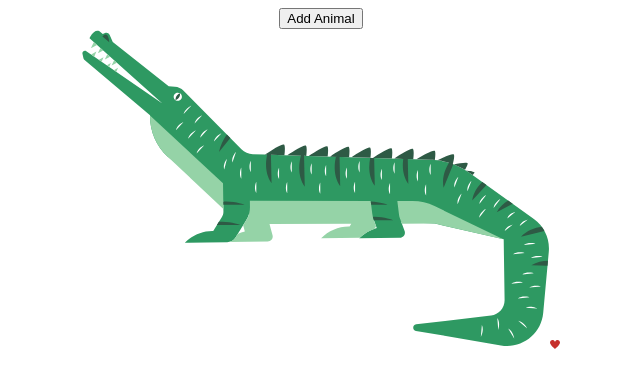
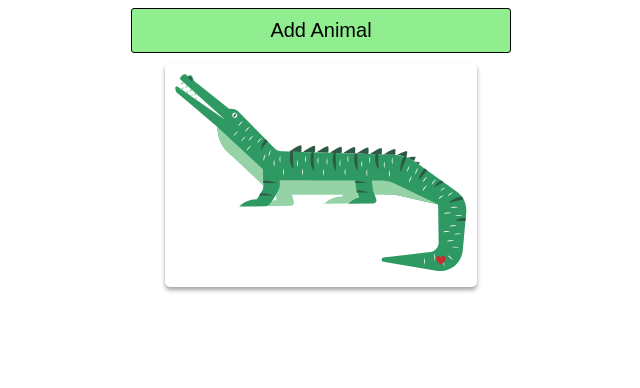
Before and after one commit to Court534/animals, a React (Create React App) app: page / in a window 1280 px wide. Both pictures are taken after a click on the button "Add Animal". Shown: the top 388 px of the page, without its empty margins (319-959 px from the left). Built offline with nearby package versions, Linux system fonts and the light colour scheme.

Commit message:
Finished the css styling

```diff
--- a/src/AnimalShow.css
+++ b/src/AnimalShow.css
@@ -0,0 +1,17 @@
+.animal-show {
+  position: relative;
+  padding: 10px;
+  margin: 10px;
+  border-radius: 5px;
+  box-shadow: 0px 3px 4px rgb(164, 164, 164);
+}
+
+.animal {
+  height: 200px;
+}
+
+.heart {
+  position: absolute;
+  bottom: 10%;
+  right: 10%;
+}
--- a/src/AnimalShow.js
+++ b/src/AnimalShow.js
@@ -25,12 +25,12 @@
   }
 
   return (
-  <div onClick={handleClick}>
-    <img
+  <div className='animal-show' onClick={handleClick}>
+    <img className='animal'
       src={svgMap[type]}
       alt={type}
       />
-    <img
+    <img className='heart'
       src={heart}
       alt="heart"
       style={{ width: 10 + 10 * clicks + 'px' }}
--- a/src/App.css
+++ b/src/App.css
@@ -3,3 +3,19 @@
   flex-direction : column;
   align-items : center;
 }
+
+button {
+  background-color: lightgreen;
+  border: 1px solid black;
+  border-radius: 3px;
+  font-size: 20px;
+  padding: 10px;
+  width: 30%;
+}
+
+.animal-list {
+  display: flex;
+  flex-direction: row;
+  flex-wrap: wrap;
+  justify-content: center;
+}
--- a/src/App.js
+++ b/src/App.js
@@ -24,7 +24,7 @@
         <button onClick={handleClick}>
             Add Animal
         </button>
-        <div>
+        <div className='animal-list'>
             {renderedAnimals}
         </div>
     </div>
```
